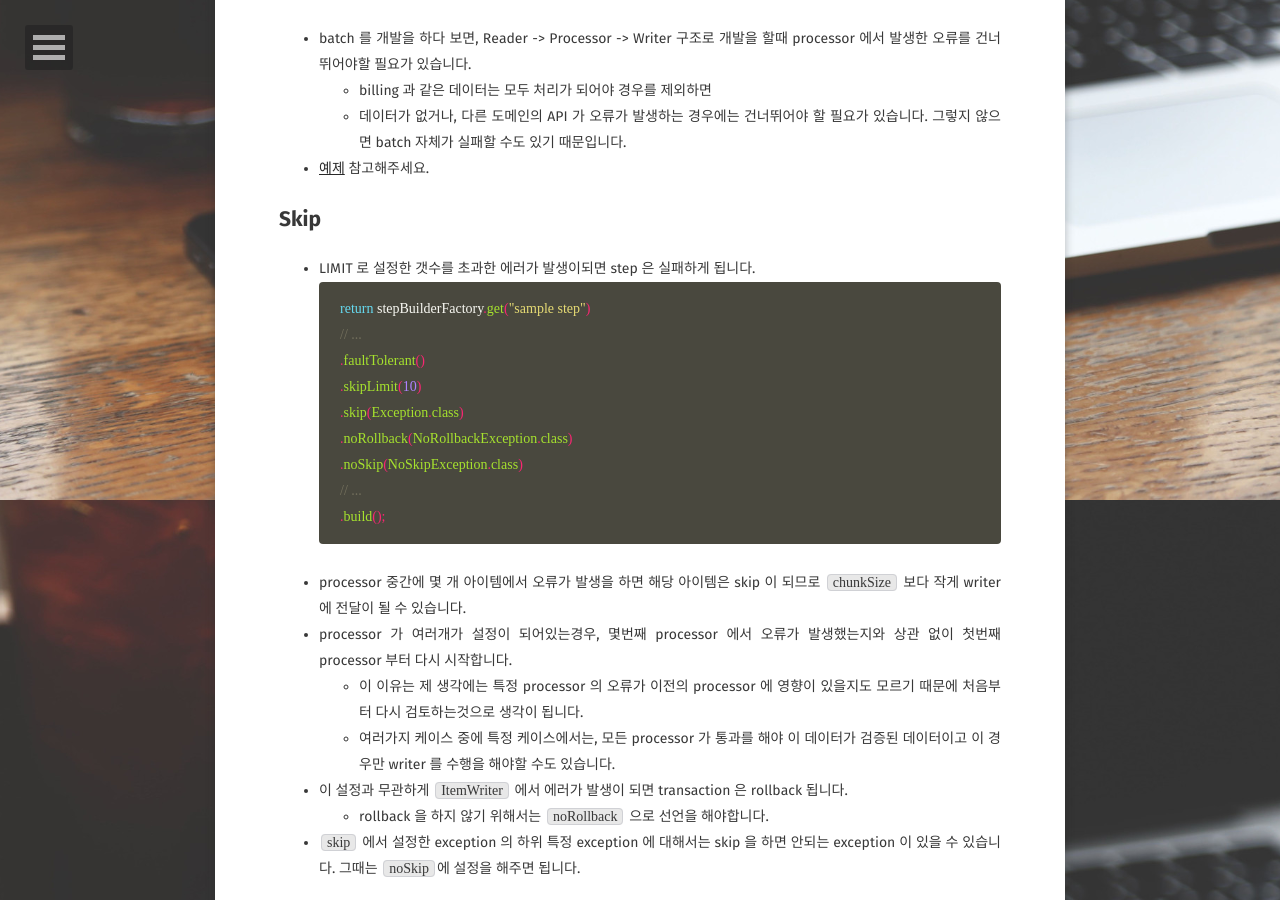
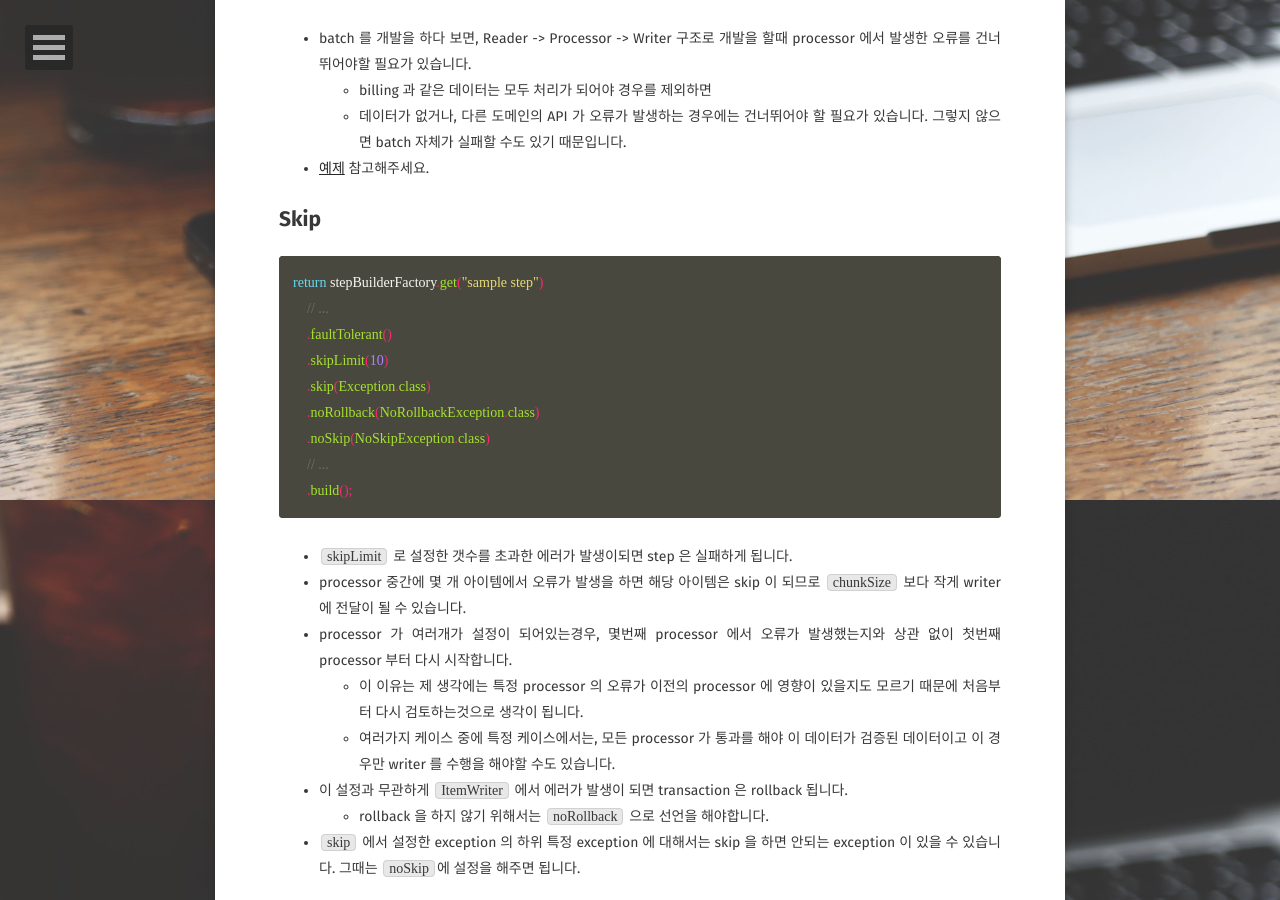
Before and after one commit to mayaul/mayaul.github.io, a Jekyll site: the page built from _posts/2020-02-16-spring-batch-skip-error.md, in a window 1280 px wide and 900 px high, scrolled down 400 px. Built offline with Jekyll 4.4.1, drawn with Linux system fonts in a browser that asks for light colours; some web fonts are replaced; comment, search, counter and statistics services are not loaded; part of the change alters nothing that is shown.

Commit message:
오타 수정

````diff
--- a/_posts/2020-02-16-spring-batch-skip-error.md
+++ b/_posts/2020-02-16-spring-batch-skip-error.md
@@ -16,7 +16,7 @@ tag:
 * [예제](https://github.com/mayaul/spring-batch-fault-tolerant-example) 참고해주세요.
 
 ## Skip
-* LIMIT 로 설정한 갯수를 초과한 에러가 발생이되면 step 은 실패하게 됩니다.
+
 ``` java
 return stepBuilderFactory.get("sample step")
     // ...
@@ -28,6 +28,7 @@ return stepBuilderFactory.get("sample step")
     // ...
     .build();
 ```
+* `skipLimit` 로 설정한 갯수를 초과한 에러가 발생이되면 step 은 실패하게 됩니다.
 * processor 중간에 몇 개 아이템에서 오류가 발생을 하면 해당 아이템은 skip 이 되므로 `chunkSize` 보다 작게 writer 에 전달이 될 수 있습니다.
 * processor 가 여러개가 설정이 되어있는경우, 몇번째 processor 에서 오류가 발생했는지와 상관 없이 첫번째 processor 부터 다시 시작합니다.
     - 이 이유는 제 생각에는 특정 processor 의 오류가 이전의 processor 에 영향이 있을지도 모르기 때문에 처음부터 다시 검토하는것으로 생각이 됩니다.
````
